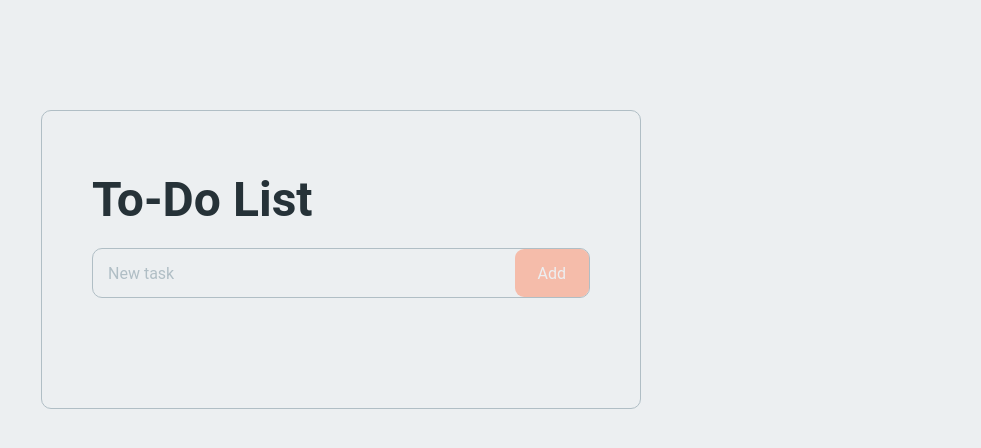
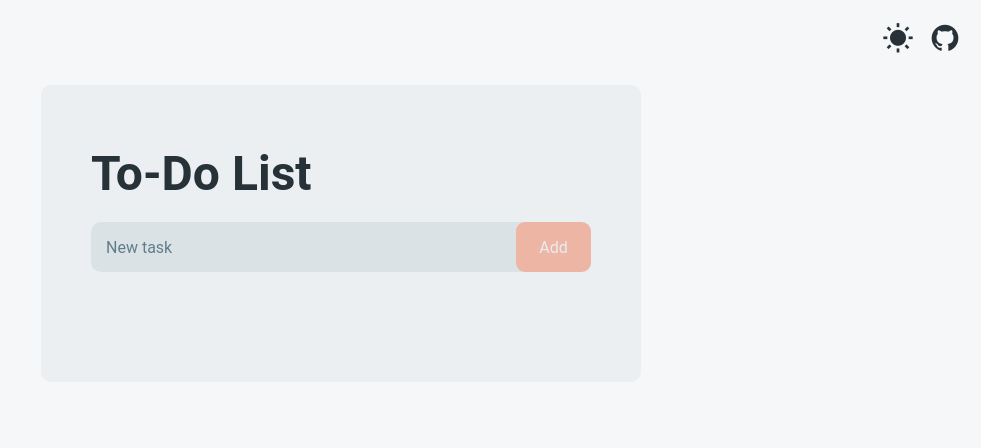
Before and after one commit to parunchxi/JavaScript-ToDoList, a plain HTML site: page index.html in a window 1280 px wide. Shown: the whole page, without its empty margins (299-1280 px from the left). Drawn offline with nearby package versions, Linux system fonts and the light colour scheme.

Commit message:
New style

```diff
--- a/index.html
+++ b/index.html
@@ -6,11 +6,19 @@
     <meta http-equiv="X-UA-Compatible" content="IE=edge">
     <meta name="viewport" content="width=device-width, initial-scale=1.0">
     <title>To-Do List</title>
-    <link rel="icon" type="image/icon" href="favicon.svg">
+    <link rel="icon" type="image/icon" href="img/favicon.svg">
     <link rel="stylesheet" href="style.css">
+    <link href="https://cdn.jsdelivr.net/npm/remixicon@3.2.0/fonts/remixicon.css" rel="stylesheet">
 </head>
 
 <body>
+    <nav>
+        <h1></h1>
+        <div class="link-group">
+            <a id="change_theme"><i class="ri-sun-fill"></i></a>
+            <a id="github" href="https://github.com/parunchxi/JavaScript-ToDoList"><i class="ri-github-fill"></i></a>
+        </div>
+    </nav>
     <div class="container">
         <div class="card">
             <h1>To-Do List</h1>
--- a/script.js
+++ b/script.js
@@ -70,3 +70,14 @@ taskList.addEventListener('click', event => {
         saveTask();
     }
 })
+
+// Change Theme
+const changeTheme = document.getElementById('change_theme');
+changeTheme.addEventListener('click', () => {
+    document.body.classList.toggle('dark-mode');
+    if (document.body.className === 'dark-mode') {
+        changeTheme.innerHTML = '<i class="ri-moon-fill"></i>';
+    } else {
+        changeTheme.innerHTML = '<i class="ri-sun-fill"></i>';
+    }
+})
--- a/style.css
+++ b/style.css
@@ -6,46 +6,93 @@
 }
 
 :root {
-    --black: #263238;
-    --light-black: #607D8B;
-    --gray: #B0BEC5;
-    --light-gray: #CFD8DC;
-    --white: #ECEFF1;
     --primary-color: #FF8A65;
-    --primary-color-darker: #FF7043;
+    --secondary-color: #FF7043;
+    --bg: #F5F7F8;
+    --card-bg: #ECEFF1;
+    --input-bg: #DBE2E5;
+    --primary-text-color: #263238;
+    --secondary-text-color: #607D8B;
+    --button-text-color: #F5F7F8;
+    --hover: #DBE2E5;
+}
+
+.dark-mode {
+    --primary-color: #FF7043;
+    --secondary-color: #FF8A65;
+    --bg: #13191C;
+    --card-bg: #263238;
+    --input-bg: #1C252A;
+    --primary-text-color: #ECEFF1;
+    --secondary-text-color: #90A4AE;
+    --button-text-color: #F5F7F8;
+    --hover: #3E515A;
 }
 
 ::selection {
     background-color: var(--primary-color);
-    color: var(--white);
+    color: var(--button-text-color);
 }
 
 ::placeholder {
-    color: var(--gray);
+    color: var(--secondary-text-color);
     user-select: none;
 }
 
 body {
-    background-color: var(--white);
+    background-color: var(--bg);
+    overflow: auto;
 }
 
+/* Navbar */
+nav {
+    height: 75px;
+    padding: 20px;
+    margin-bottom: 10px;
+    display: flex;
+    justify-content: space-between;
+}
+
+nav h1 {
+    font-size: 2rem;
+    color: var(--primary-text-color);
+    align-self: center;
+}
+
+nav .link-group {
+    display: flex;
+    align-items: center;
+    justify-content: center;
+    gap: 15px;
+}
+
+nav .link-group a {
+    text-decoration: none;
+    cursor: pointer;
+    font-size: 2rem;
+    color: var(--primary-text-color);
+}
+
+nav .link-group a:hover {
+    color: var(--secondary-text-color);
+}
+
+/* Main */
 .container {
-    width: 100vw;
-    min-height: 100vh;
-    padding: 10px;
+    width: 100%;
 }
 
 .card {
     max-width: 600px;
-    margin: 100px auto;
+    margin: auto;
     padding: 60px 50px 90px;
     border-radius: 10px;
-    border: 1px solid var(--gray);
+    background-color: var(--card-bg);
 }
 
 h1 {
     font-size: 3rem;
-    color: var(--black);
+    color: var(--primary-text-color);
     margin-bottom: 20px;
 }
 
@@ -53,7 +100,7 @@ h1 {
     width: 100%;
     height: 50px;
     border-radius: 10px;
-    border: 1px solid var(--gray);
+    background-color: var(--input-bg);
     margin: 20px 0;
     display: flex;
     align-items: center;
@@ -67,7 +114,7 @@ h1 {
     height: 100%;
     padding: 0 15px;
     font-size: 16px;
-    color: var(--black);
+    color: var(--primary-text-color);
     background-color: transparent;
 }
 
@@ -75,16 +122,17 @@ h1 {
     border: none;
     outline: none;
     font-size: 16px;
-    color: var(--white);
+    color: var(--button-text-color);
     height: 100%;
     width: 15%;
     border-radius: 9px;
     background-color: var(--primary-color);
+    user-select: none;
     cursor: pointer;
 }
 
 .add-task-input button:hover {
-    background-color: var(--primary-color-darker);
+    background-color: var(--secondary-color);
 }
 
 .add-task-input button:disabled {
@@ -105,7 +153,7 @@ ul {
 }
 
 ul li {
-    color: var(--black);
+    color: var(--primary-text-color);
     font-size: 16px;
     padding-left: 25px;
     cursor: pointer;
@@ -118,19 +166,19 @@ ul li::before {
     width: 16px;
     height: 16px;
     border-radius: 50%;
-    border: 1px solid var(--gray);
+    border: 1px solid var(--secondary-text-color);
 }
 
 ul li.checked {
     text-decoration: line-through;
-    color: var(--light-black);
+    color: var(--secondary-text-color);
 }
 
 ul li.checked::before {
     content: '\2714';
     text-align: center;
     font-size: 12px;
-    color: var(--white);
+    color: var(--primary-text-color);
     border: none;
     background-color: var(--primary-color);
 }
@@ -138,7 +186,7 @@ ul li.checked::before {
 ul li span {
     position: absolute;
     right: 10px;
-    color: var(--black);
+    color: var(--primary-text-color);
     font-size: 18px;
     text-align: center;
     width: 20px;
@@ -148,5 +196,5 @@ ul li span {
 
 ul li span:hover {
     border-radius: 50%;
-    background-color: var(--light-gray);
+    background-color: var(--hover);
 }
```
Also changed, not shown: favicon.svg (deleted), img/favicon.svg (added).
